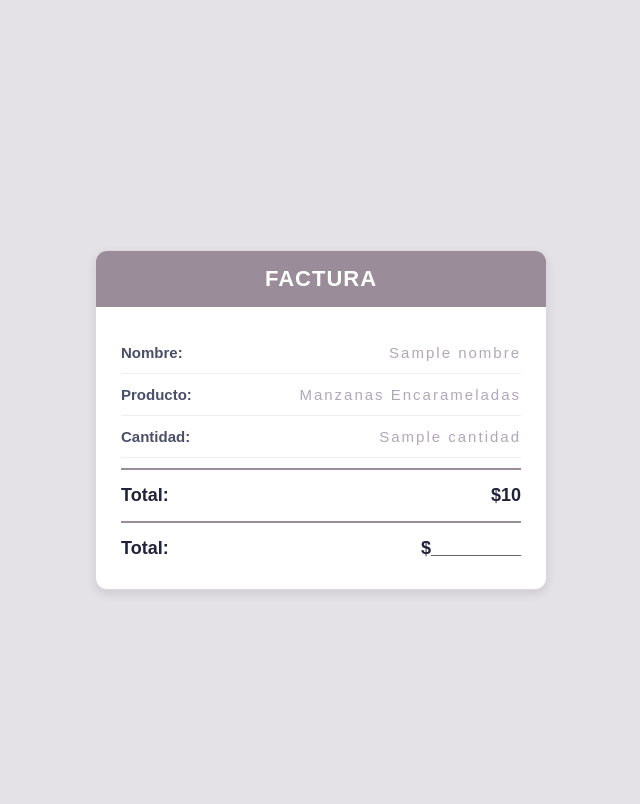
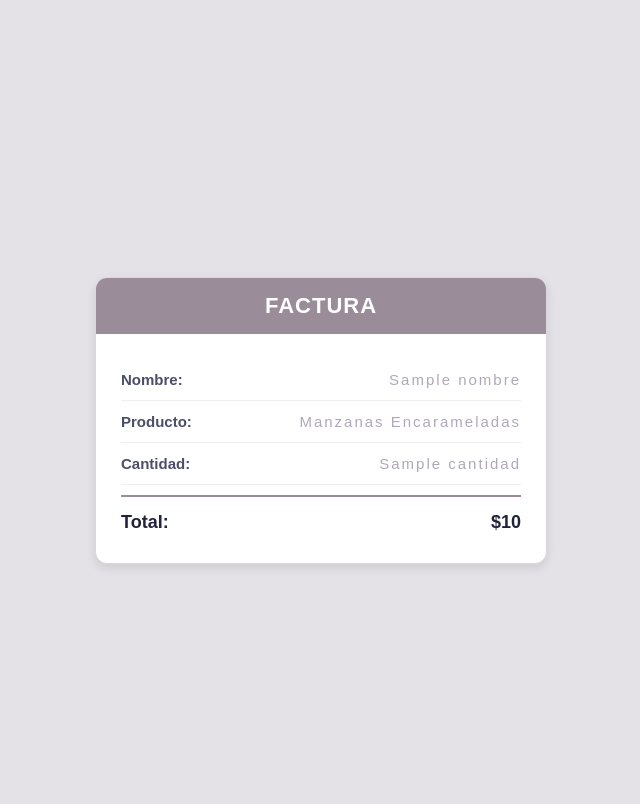
Before and after one commit to Usuario12qwas/Tienda-Python, a Flask app: template templates/encargo.html in a window 1280 px wide. Shown: the top 804 px of the page, without its empty margins (319-959 px from the left). Run offline with Flask 3, Linux system fonts and the light colour scheme; the template is opened without the code that fills it: most values are stand-ins (such as "Sample title", 1, 10 or a date in 2020).

Commit message:
Update encargo.html

```diff
--- a/templates/encargo.html
+++ b/templates/encargo.html
@@ -88,10 +88,6 @@
     <span>Total:</span>
     <span>${{ total }}</span>
 </div>
-            <div class="total-row">
-                <span>Total:</span>
-                <span>$_________</span>
-            </div>
         </div>
     </div>
 
```
